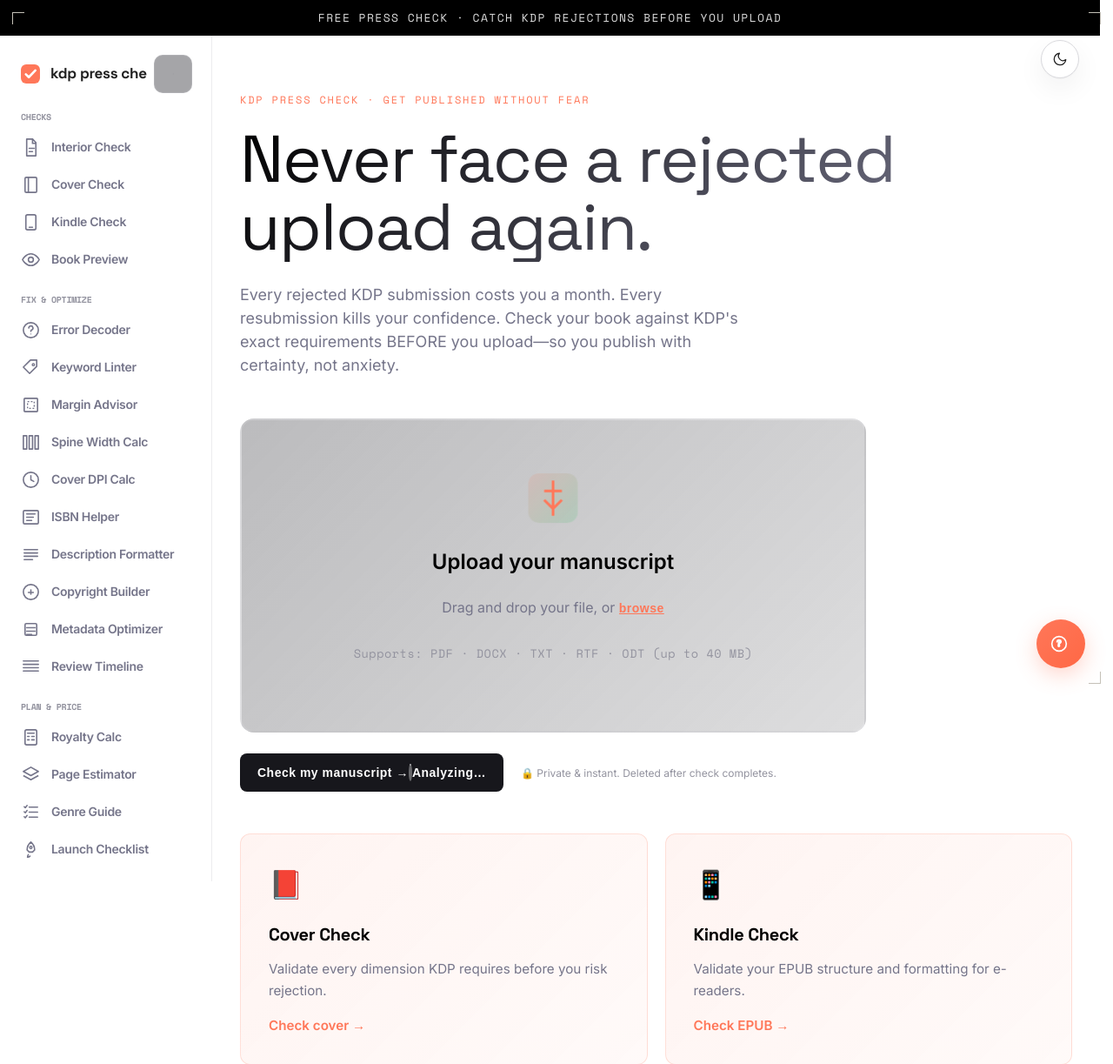
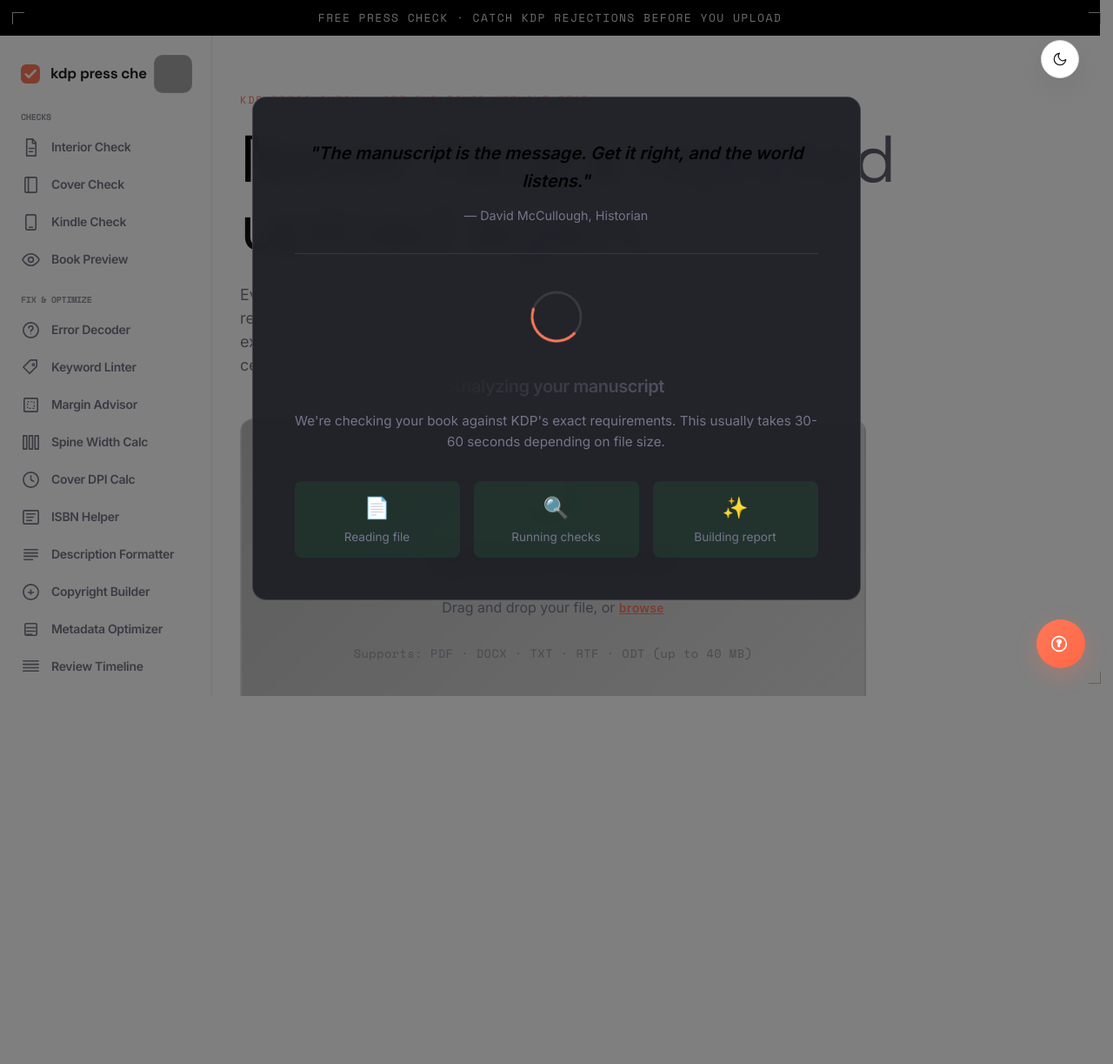
Before and after one commit to Cyrus-Rocky/kdp-press-check, a Flask app: template templates/index.html in a window 1280 px wide. Shown: the top 1223 px of the page at 87% size. After the commit the page ends 800 px from the top, so only its background shows below. Run offline with Flask 3, Linux system fonts and the light colour scheme; the template is opened without the code that fills it, so the values that code supplies are empty; some libraries are stand-ins or nearby versions.

Commit message:
Improve loading experience with motivational quotes & better UX
Changes:
- Added professional loading modal (horizontal/landscape layout)
- Display random motivational quotes with author attribution during processing
- Beautiful animated spinner (rotating circle)
- Progress indicators showing: Reading file → Running checks → Building report
- Disable submit button while processing (visual feedback)
- Modal appears center-screen with backdrop blur
- Horizontal layout instead of big square
- Quotes change each time user uploads (6 different quotes)

UX Benefits:
- Users know something is happening (no silent loading)
- Motivational quotes keep them engaged
- Can't accidentally double-submit (button disabled)
- Professional feel during processing
- Estimated time (30-60 seconds) sets expectations

Next: Debug 502 Bad Gateway error on large files

Co-Authored-By: Claude Haiku 4.5 <noreply@anthropic.com>

```diff
--- a/templates/index.html
+++ b/templates/index.html
@@ -54,6 +54,59 @@
     <p id="form-status" role="status" aria-live="polite"
        style="position:absolute; left:-9999px;"></p>
   </form>
+
+  {# LOADING MODAL #}
+  <div id="loading-modal" style="display: none; position: fixed; top: 0; left: 0; right: 0; bottom: 0; background: rgba(0,0,0,0.5); z-index: 1000; display: flex; align-items: center; justify-content: center;">
+    <div style="background: rgba(31, 31, 38, 0.95); border: 1.5px solid rgba(240, 240, 243, 0.15); border-radius: 16px; padding: 48px; max-width: 700px; width: 90%; backdrop-filter: blur(10px);">
+
+      {# Quote at top #}
+      <div style="text-align: center; margin-bottom: 40px; padding-bottom: 32px; border-bottom: 1px solid rgba(240, 240, 243, 0.1);">
+        <p style="margin: 0; font-size: 1.25rem; font-weight: 600; color: var(--pc-strong); line-height: 1.6; font-style: italic;" id="loading-quote">
+          "The manuscript is the message. Get it right, and the world listens."
+        </p>
+        <p style="margin: 12px 0 0 0; font-size: 0.9rem; color: var(--pc-muted);">— <span id="loading-quote-author">David McCullough, Historian</span></p>
+      </div>
+
+      {# Loading animation and status #}
+      <div style="text-align: center;">
+        {# Animated loading spinner #}
+        <div style="margin-bottom: 32px;">
+          <svg width="64" height="64" viewBox="0 0 64 64" style="margin: 0 auto; display: block;">
+            <circle cx="32" cy="32" r="28" fill="none" stroke="rgba(240, 240, 243, 0.1)" stroke-width="3"/>
+            <circle cx="32" cy="32" r="28" fill="none" stroke="var(--pc-coral)" stroke-width="3" stroke-dasharray="44 100" stroke-linecap="round" style="animation: spin 2s linear infinite; transform-origin: 32px 32px;">
+              <style>
+                @keyframes spin {
+                  0% { transform: rotate(0deg); }
+                  100% { transform: rotate(360deg); }
+                }
+              </style>
+            </circle>
+          </svg>
+        </div>
+
+        <h3 style="margin: 0 0 12px 0; font-size: 1.25rem; font-weight: 700; color: var(--pc-strong);">Analyzing your manuscript</h3>
+        <p style="margin: 0 0 24px 0; font-size: 0.95rem; color: var(--pc-muted); line-height: 1.6;">
+          We're checking your book against KDP's exact requirements. This usually takes 30-60 seconds depending on file size.
+        </p>
+
+        {# Progress indicators #}
+        <div style="display: grid; grid-template-columns: 1fr 1fr 1fr; gap: 16px; margin-top: 32px;">
+          <div style="padding: 12px; background: rgba(34, 197, 94, 0.1); border-radius: 8px;">
+            <div style="font-size: 1.5rem; margin-bottom: 4px;">📄</div>
+            <div style="font-size: 0.85rem; color: var(--pc-muted);">Reading file</div>
+          </div>
+          <div style="padding: 12px; background: rgba(34, 197, 94, 0.1); border-radius: 8px;">
+            <div style="font-size: 1.5rem; margin-bottom: 4px;">🔍</div>
+            <div style="font-size: 0.85rem; color: var(--pc-muted);">Running checks</div>
+          </div>
+          <div style="padding: 12px; background: rgba(34, 197, 94, 0.1); border-radius: 8px;">
+            <div style="font-size: 1.5rem; margin-bottom: 4px;">✨</div>
+            <div style="font-size: 0.85rem; color: var(--pc-muted);">Building report</div>
+          </div>
+        </div>
+      </div>
+    </div>
+  </div>
 </section>
 
 <div class="tool-grid" style="grid-template-columns: 1fr 1fr; gap: 20px;">
@@ -89,4 +142,80 @@
 </div>
 
 {% include "_recommended.html" %}
+
+<script>
+// Motivational quotes for loading screen
+const QUOTES = [
+  {
+    text: "The manuscript is the message. Get it right, and the world listens.",
+    author: "David McCullough, Historian"
+  },
+  {
+    text: "A rejected manuscript is not a rejection of you. It's a redirection to something better.",
+    author: "Stephen King, Author"
+  },
+  {
+    text: "Your book deserves to be perfect. We're making sure it is.",
+    author: "KDP Press Check"
+  },
+  {
+    text: "Every page you perfect is a reader you earn.",
+    author: "Unknown"
+  },
+  {
+    text: "Publishing isn't about luck. It's about preparation meeting opportunity.",
+    author: "Malcolm Gladwell"
+  },
+  {
+    text: "The only difference between a published author and an unpublished one is action.",
+    author: "You, Right Now"
+  }
+];
+
+// Get random quote
+function getRandomQuote() {
+  return QUOTES[Math.floor(Math.random() * QUOTES.length)];
+}
+
+// Handle form submission
+document.getElementById("upload-form").addEventListener("submit", function(e) {
+  const fileInput = document.getElementById("file-input");
+  if (!fileInput.files || fileInput.files.length === 0) {
+    e.preventDefault();
+    return;
+  }
+
+  // Show loading modal
+  const modal = document.getElementById("loading-modal");
+  modal.style.display = "flex";
+
+  // Set random quote
+  const quote = getRandomQuote();
+  document.getElementById("loading-quote").textContent = '"' + quote.text + '"';
+  document.getElementById("loading-quote-author").textContent = quote.author;
+
+  // Disable submit button
+  const submitBtn = document.getElementById("submit-btn");
+  submitBtn.disabled = true;
+  submitBtn.style.opacity = "0.5";
+  submitBtn.style.cursor = "not-allowed";
+
+  // Scroll to modal
+  setTimeout(() => {
+    modal.scrollIntoView({ behavior: "smooth", block: "center" });
+  }, 100);
+});
+
+// Hide modal when page loads (after redirect from server)
+window.addEventListener("load", function() {
+  const modal = document.getElementById("loading-modal");
+  // Only hide if we're on the index page (not on results page)
+  if (window.location.pathname === "/" || window.location.pathname === "/index") {
+    modal.style.display = "none";
+    document.getElementById("submit-btn").disabled = false;
+    document.getElementById("submit-btn").style.opacity = "1";
+    document.getElementById("submit-btn").style.cursor = "pointer";
+  }
+});
+</script>
 {% endblock %}
```
